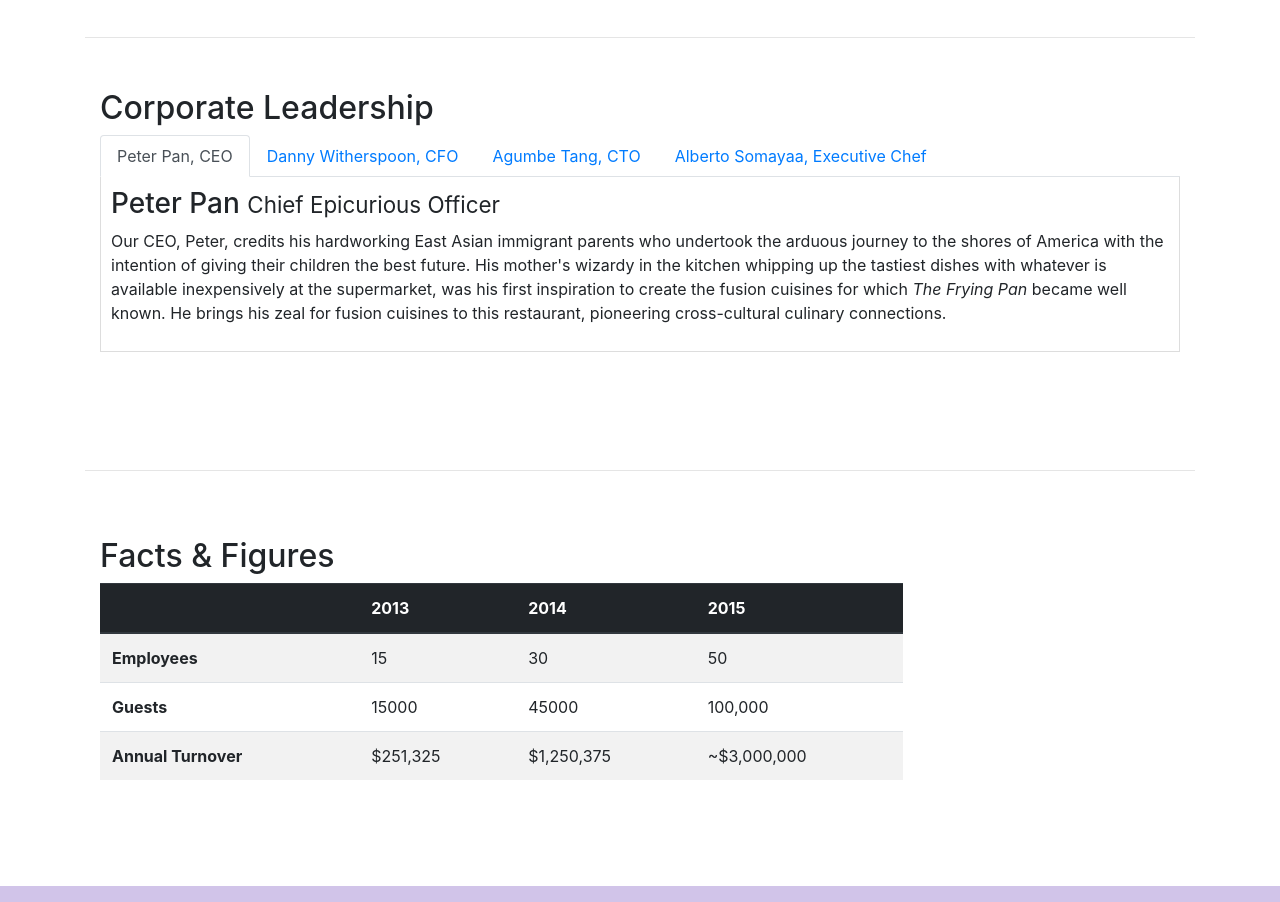
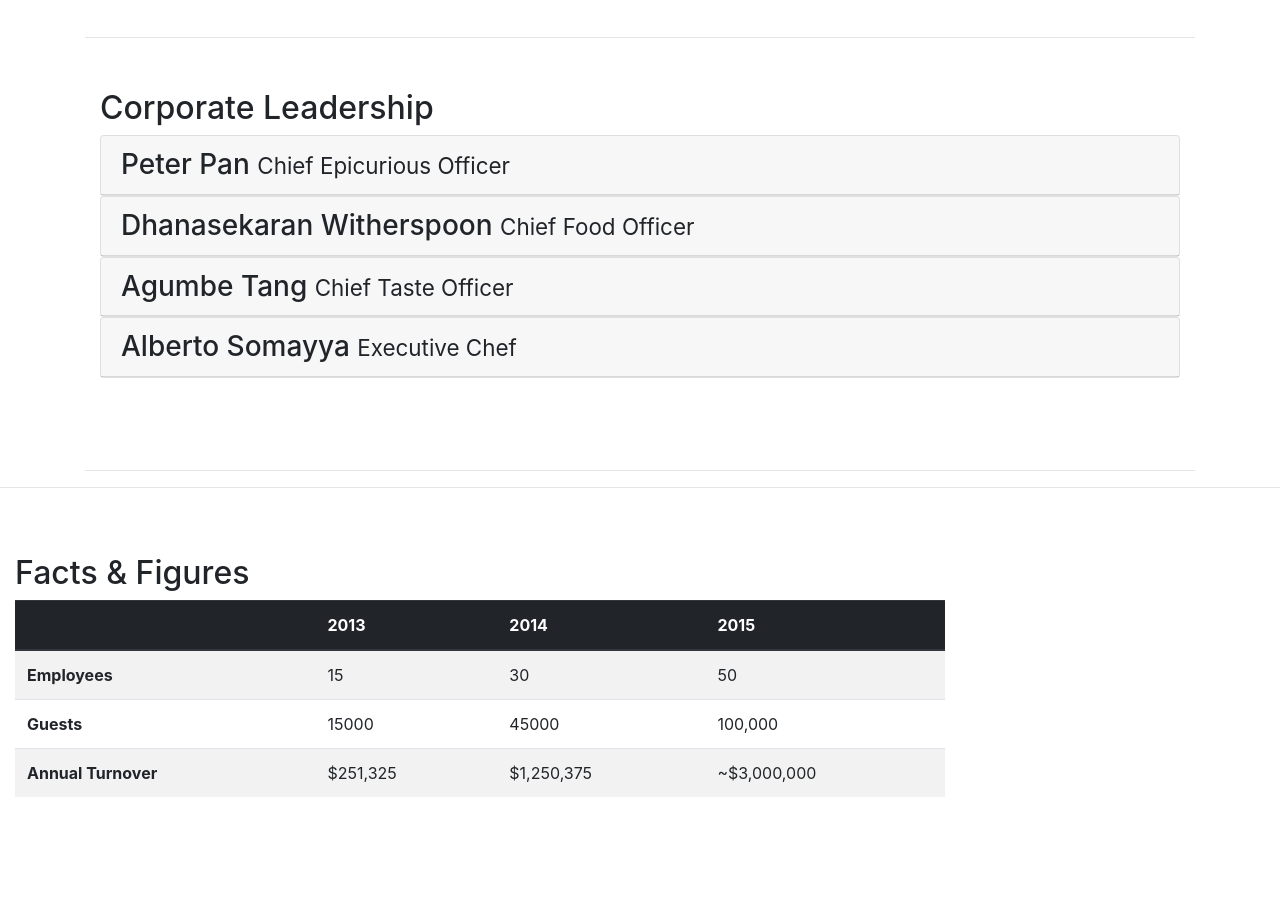
Before and after one commit to JessieKr/conFusion, a website: page aboutus.html in a window 1280 px wide. Shown: the part 920-1822 px from the top of the page. Drawn offline with nearby package versions, Linux system fonts and the light colour scheme.

Commit message:
Accordion

```diff
--- a/aboutus.html
+++ b/aboutus.html
@@ -106,42 +106,46 @@
             <div class="row row-content-no-border">
                 <div class="col-12">
                 <h2>Corporate Leadership</h2>
-
-                <ul class="nav nav-tabs">
-                    <li class="nav-item">
-                        <a class="nav-link active" href="#peter"
-                            role="tab" data-toggle="tab">Peter Pan, CEO</a>
-                    </li>
-                    <li class="nav-item">
-                        <a class="nav-link" href="#danny"
-                            role="tab" data-toggle="tab">Danny Witherspoon, CFO</a>
-                    </li>
-                    <li class="nav-item">
-                        <a class="nav-link" href="#agumbe"
-                            role="tab" data-toggle="tab">Agumbe Tang, CTO</a>
-                    </li>
-                    <li class="nav-item">
-                        <a class="nav-link" href="#alberto"
-                            role="tab" data-toggle="tab">Alberto Somayaa, Executive Chef</a>
-                    </li>
-                </ul>
-                <div class="tab-content">
-                    <div role="tabpanel" class="tab-pane fade show active" id="peter">
-                <h3>Peter Pan <small>Chief Epicurious Officer</small></h3>
-                <p class="d-none d-sm-block">Our CEO, Peter, credits his hardworking East Asian immigrant parents who undertook the arduous journey to the shores of America with the intention of giving their children the best future. His mother's wizardy in the kitchen whipping up the tastiest dishes with whatever is available inexpensively at the supermarket, was his first inspiration to create the fusion cuisines for which <em>The Frying Pan</em> became well known. He brings his zeal for fusion cuisines to this restaurant, pioneering cross-cultural culinary connections.</p>
+                <div id="accordion">
+                    <div class="card">
+                        <div class="card-header">
+                            <h3 class="mb-0">
+                                <a data-toggle="collapse" data-target="#peter">Peter Pan <small>Chief Epicurious Officer</small></a></h3>
+                            <div role="tabpanel" class="collapse" id="peter" data-parent="#accordion">
+                                <div class="card-body">
+                                    <p class="d-none d-sm-block">Our CEO, Peter, credits his hardworking East Asian immigrant parents who undertook the arduous journey to the shores of America with the intention of giving their children the best future. His mother's wizardy in the kitchen whipping up the tastiest dishes with whatever is available inexpensively at the supermarket, was his first inspiration to create the fusion cuisines for which <em>The Frying Pan</em> became well known. He brings his zeal for fusion cuisines to this restaurant, pioneering cross-cultural culinary connections.</p>
+                                </div>
+                            </div>
+                        </div>
                     </div>
-                    <div role="tabpanel" class="tab-pane fade" id="danny">
-                <h3>Dhanasekaran Witherspoon <small>Chief Food Officer</small></h3>
-                <p class="d-none d-sm-block">Our CFO, Danny, as he is affectionately referred to by his colleagues, comes from a long established family tradition in farming and produce. His experiences growing up on a farm in the Australian outback gave him great appreciation for varieties of food sources. As he puts it in his own words, <em>Everything that runs, wins, and everything that stays, pays!</em></p>
+                    <div class="card">
+                        <div class="card-header">
+                            <h3 class="mb-0">
+                                <a data-toggle="collapse" data-target="#danny">Dhanasekaran Witherspoon <small>Chief Food Officer</small></a></h3>
+                            <div role="tabpanel" class="collapse" id="danny" data-parent="#accordion">
+                                <p class="d-none d-sm-block">Our CFO, Danny, as he is affectionately referred to by his colleagues, comes from a long established family tradition in farming and produce. His experiences growing up on a farm in the Australian outback gave him great appreciation for varieties of food sources. As he puts it in his own words, <em>Everything that runs, wins, and everything that stays, pays!</em></p>
+                            </div>
+                        </div>
                     </div>
-                    <div role="tabpanel" class="tab-pane fade" id="agumbe">
-                <h3>Agumbe Tang <small>Chief Taste Officer</small></h3>
-                <p class="d-none d-sm-block">Blessed with the most discerning gustatory sense, Agumbe, our CTO, personally ensures that every dish that we serve meets his exacting tastes. Our chefs dread the tongue lashing that ensues if their dish does not meet his exacting standards. He lives by his motto, <em>You click only if you survive my lick.</em></p>
+                    <div class="card">
+                        <div class="card-header">
+                            <h3 class="mb-0">
+                                <a data-toggle="collapse" data-target="#agumbe">Agumbe Tang <small>Chief Taste Officer</small></a></h3>
+                            <div role="tabpanel" class="collapse" id="agumbe" data-parent="#accordion">
+                                <p class="d-none d-sm-block">Blessed with the most discerning gustatory sense, Agumbe, our CTO, personally ensures that every dish that we serve meets his exacting tastes. Our chefs dread the tongue lashing that ensues if their dish does not meet his exacting standards. He lives by his motto, <em>You click only if you survive my lick.</em></p>
+                            </div>
+                        </div>
                     </div>
-                    <div role="tabpanel" class="tab-pane fade" id="alberto">
-                <h3>Alberto Somayya <small>Executive Chef</small></h3>
-                <p class="d-none d-sm-block">Award winning three-star Michelin chef with wide International experience having worked closely with whos-who in the culinary world, he specializes in creating mouthwatering Indo-Italian fusion experiences. He says, <em>Put together the cuisines from the two craziest cultures, and you get a winning hit! Amma Mia!</em></p>
+                    <div class="card">
+                        <div class="card-header">
+                            <h3 class="mb-0">
+                                <a data-toggle="collapse" data-target="#alberto">Alberto Somayya <small>Executive Chef</small></a></h3>
+                            <div role="tabpanel" class="collapse" id="alberto" data-parent="#accordion">
+                                <p class="d-none d-sm-block">Award winning three-star Michelin chef with wide International experience having worked closely with whos-who in the culinary world, he specializes in creating mouthwatering Indo-Italian fusion experiences. He says, <em>Put together the cuisines from the two craziest cultures, and you get a winning hit! Amma Mia!</em></p>
+                            </div>
+                        </div>
                     </div>
+                </div>
                 </div>
             </div>
                 <hr>
```
